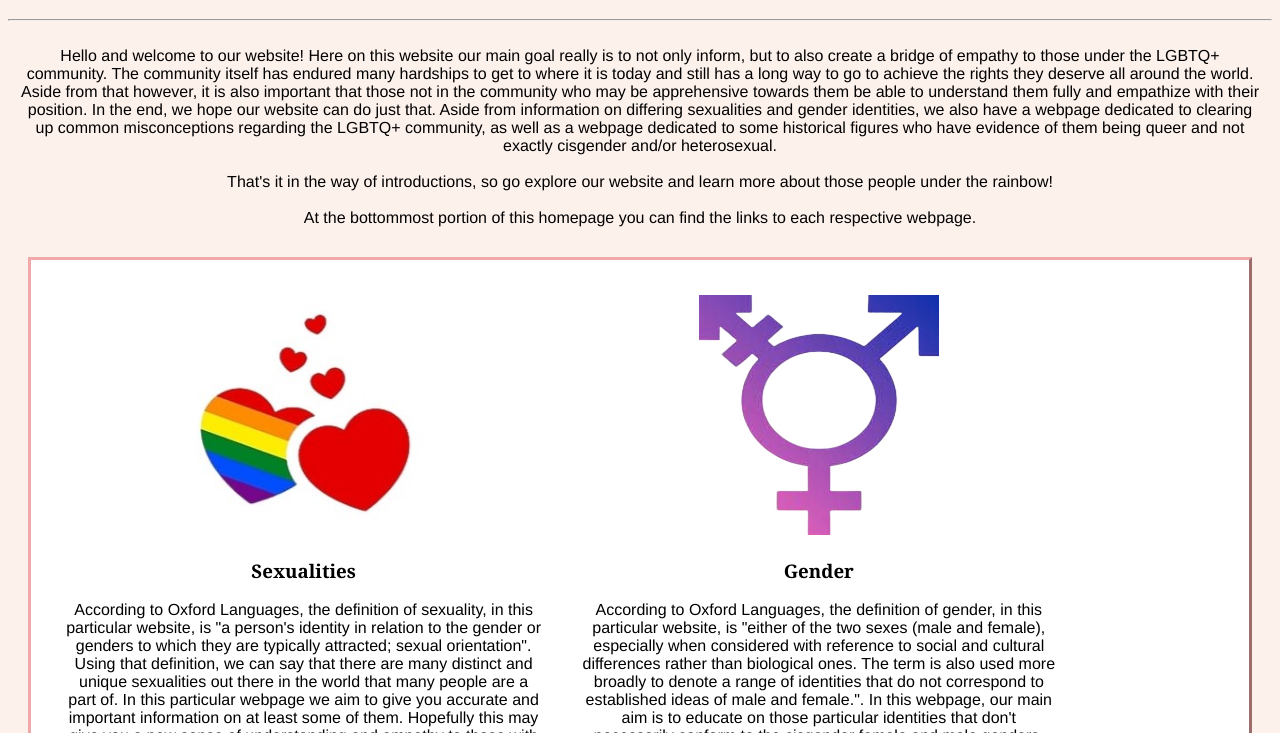
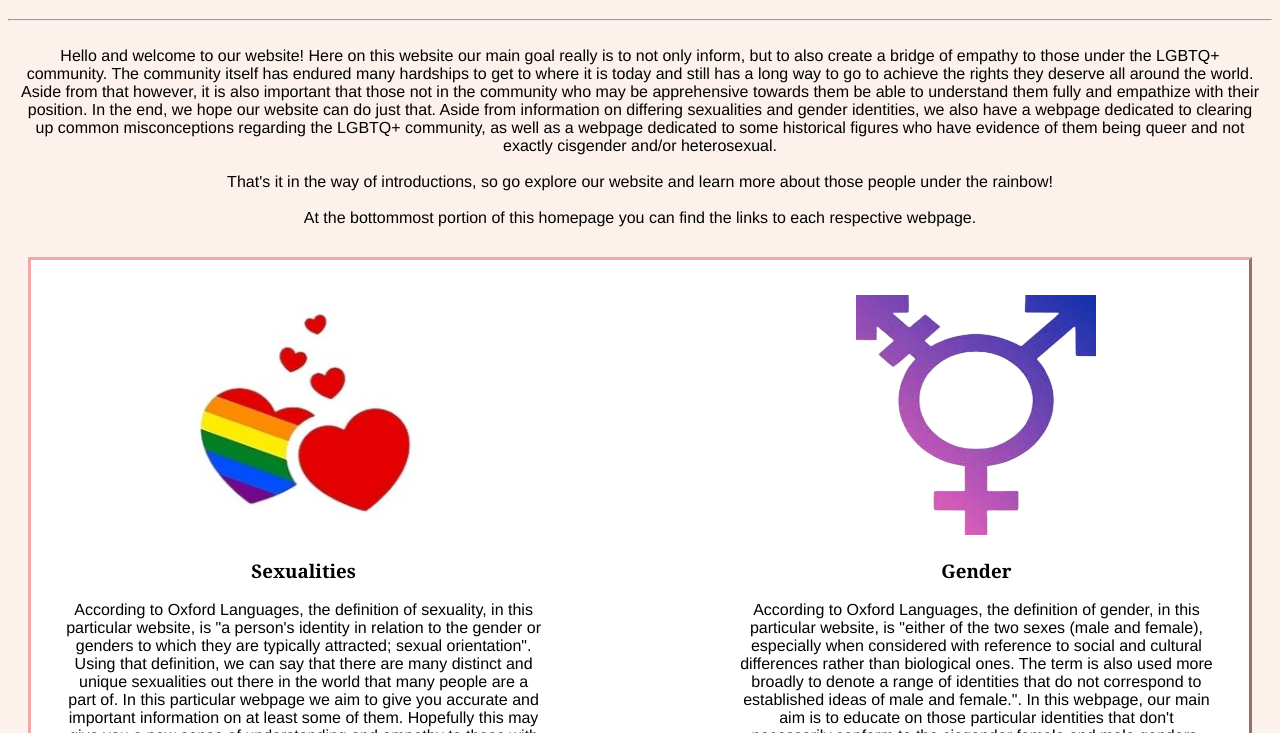
Before and after one commit to Aldrich-Joseph-Ty/KGanTyProject, a plain HTML site: page index.html in a window 1280 px wide. Shown: the part 67-800 px from the top of the page. Drawn offline with Linux system fonts and the light colour scheme.

Commit message:
Update style_homepage.css

```diff
--- a/style_homepage.css
+++ b/style_homepage.css
@@ -26,6 +26,10 @@ div.subpages {
   padding: 15px;
 
   border: 3px outset #F0A8A8;
+
+  position: relative;
+
+  overflow: auto;
 
 }
 
@@ -64,18 +68,20 @@ p {
 }
 
 #box2 {
-  float:left;
+  float:right;
   width: 40%;
   padding: 20px;
 }
 
 #box3 {
-  float:right;
+  float: right;
+  clear: both;
   width: 40%;
   padding: 20px;
 }
 
 #box4 {
+  clear: left;
   width: 40%;
   padding: 20px;
 }
```
